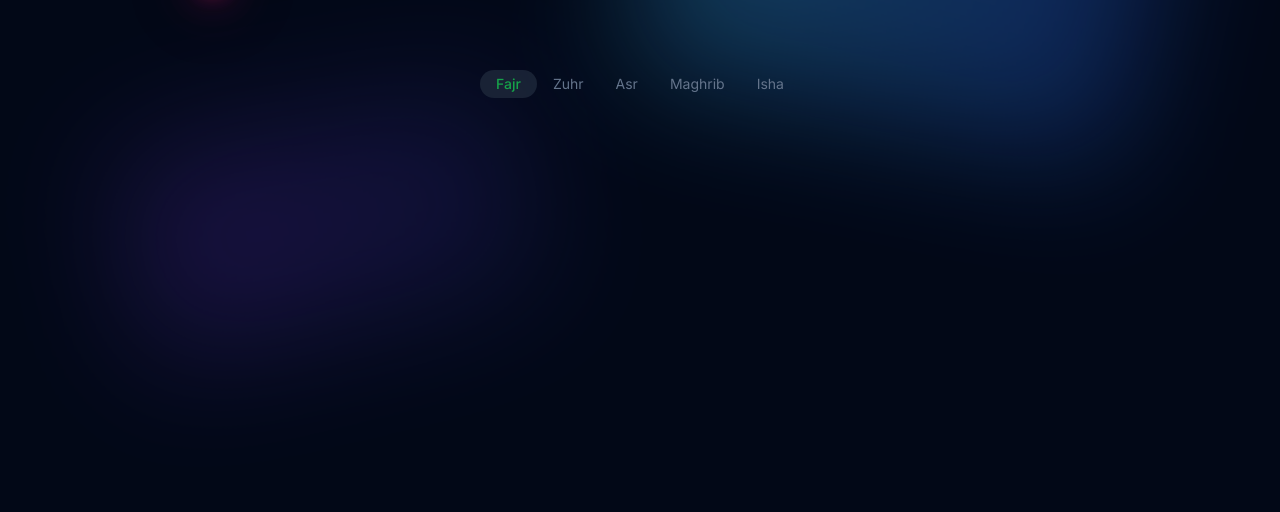
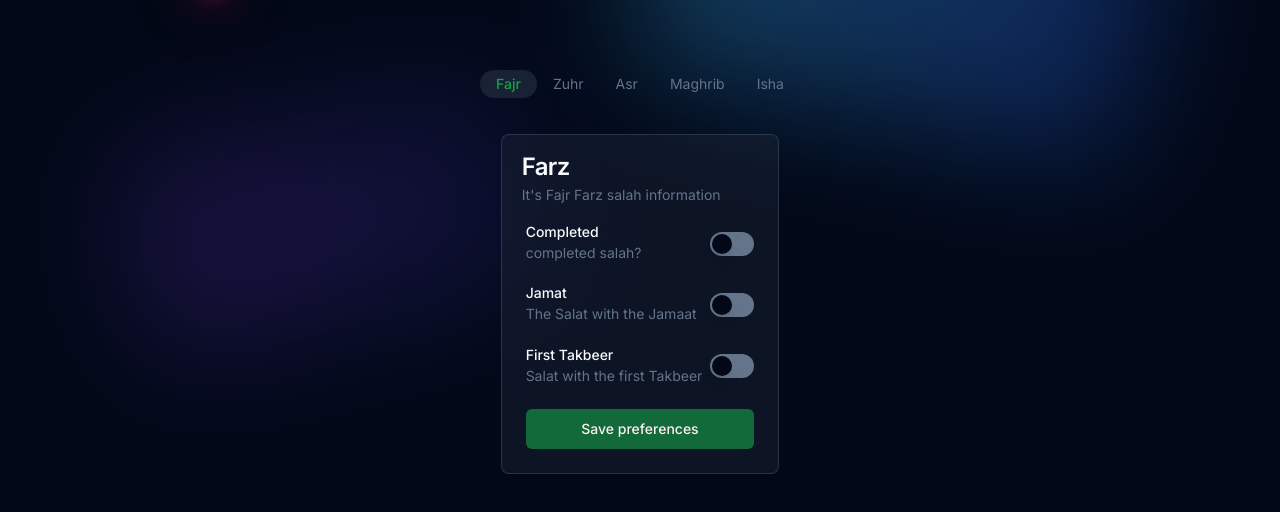
Before and after one commit to Shahriyar-Hosen/Proactive-Muslim, a Next.js app: page /en in a window 1280 px wide. Shown: the part 380-892 px from the top of the page. Before the commit the page ends 800 px from the top, so only its background shows below. Built offline with nearby package versions, Linux system fonts and the light colour scheme; no server answers.

Commit message:
card almost done

```diff
--- a/messages/bn.json
+++ b/messages/bn.json
@@ -10,13 +10,28 @@
   "HomePage": {
     "page-label": "হোম",
     "salat": {
-      "nav": {
-        "fajr": "ফজর",
-        "asr": "আসর",
-        "zuhr": "যোহর",
-        "maghrib": "মাগরিব",
-        "isha": "ইশা"
-      }
+      "card-label": "এটি {salat} এর {priority} নামাজের তথ্য",
+      "priority": {
+        "Farz": "ফরজ",
+        "Janazah": "জানাযা",
+        "Nafal": "নফল",
+        "Sunnah": "সুন্নাহ",
+        "Wajib": "ওয়াজিব"
+      },
+      "name": {
+        "Fajr": "ফজর",
+        "Zuhr": "আসর",
+        "Asr": "যোহর",
+        "Maghrib": "মাগরিব",
+        "Isha": "ইশা",
+        "Witr": "বিতর"
+      },
+      "completed": "নামাজ আদায়",
+      "completed-label": "নামাজ আদায় করা",
+      "firstTakbeer": "প্রথম তাকবীর",
+      "firstTakbeer-label": "প্রথম তাকবীরের সাথে নামাজ আদায়",
+      "jamat": "জামাত",
+      "jamat-label": "জামাতের সাথে নামাজ আদায়"
     }
   },
   "ProfilePage": {
--- a/messages/en.json
+++ b/messages/en.json
@@ -10,12 +10,27 @@
   "HomePage": {
     "page-label": "Home",
     "salat": {
-      "nav": {
-        "fajr": "Fajr",
-        "zuhr": "Zuhr",
-        "asr": "Asr",
-        "maghrib": "Maghrib",
-        "isha": "Isha"
+      "card-label": "It's {salat} {priority} salah information",
+      "completed": "Completed",
+      "completed-label": "completed salah?",
+      "jamat": "Jamat",
+      "jamat-label": "The Salat with the Jamaat",
+      "firstTakbeer": "First Takbeer",
+      "firstTakbeer-label": "Salat with the first Takbeer",
+      "name": {
+        "Fajr": "Fajr",
+        "Zuhr": "Zuhr",
+        "Asr": "Asr",
+        "Maghrib": "Maghrib",
+        "Isha": "Isha",
+        "Witr": "Witr"
+      },
+      "priority": {
+        "Farz": "Farz",
+        "Wajib": "Wajib",
+        "Sunnah": "Sunnah",
+        "Nafal": "Nafal",
+        "Janazah": "Janazah"
       }
     }
   },
--- /dev/null
+++ b/src/components/all-sections/salat/Card.tsx
@@ -0,0 +1,78 @@
+"use client";
+
+import { useTranslations } from "next-intl";
+import { FC } from "react";
+
+import { Button } from "@/components/ui/button";
+import {
+  Card,
+  CardContent,
+  CardDescription,
+  CardFooter,
+  CardHeader,
+  CardTitle,
+} from "@/components/ui/card";
+import { Label } from "@/components/ui/label";
+import { Switch } from "@/components/ui/switch";
+
+interface ISalatCard {
+  name: Salah;
+  priority: Priority;
+}
+
+export const SalatCard: FC<ISalatCard> = ({ priority, name }) => {
+  const t = useTranslations("HomePage.salat");
+
+  const salatName = t(`name.${name}`);
+  const salatPriority = t(`priority.${priority}`);
+
+  return (
+    <Card className="w-full max-w-[300px]  lg:w-fit mx-auto">
+      <CardContent className="p-0">
+        <CardHeader className="p-5">
+          <CardTitle>{salatPriority}</CardTitle>
+          <CardDescription>
+            {t("card-label", { salat: salatName, priority: salatPriority })}
+          </CardDescription>
+        </CardHeader>
+        <CardContent className="grid gap-6">
+          <div className="flex items-center justify-between space-x-2">
+            <Label htmlFor="completed" className="flex flex-col space-y-1">
+              <span>{t("completed")}</span>
+              <span className="font-normal leading-snug text-muted-foreground">
+                {t("completed-label", { salat: salatName })}
+              </span>
+            </Label>
+            <Switch id="completed" />
+          </div>
+          <div className="flex items-center justify-between space-x-2">
+            <Label htmlFor="jamat" className="flex flex-col space-y-1">
+              <span className="capitalize">{t("jamat")}</span>
+              <span className="font-normal leading-snug text-muted-foreground">
+                {t("jamat-label", { salat: salatName })}
+              </span>
+            </Label>
+            <Switch id="jamat" />
+          </div>
+          <div className="flex items-center justify-between space-x-2">
+            <Label htmlFor="firstTakbeer" className="flex flex-col space-y-1">
+              <span>{t("firstTakbeer")}</span>
+              <span className="font-normal leading-snug text-muted-foreground">
+                {t("firstTakbeer-label", { salat: salatName })}
+              </span>
+            </Label>
+            <Switch id="firstTakbeer" />
+          </div>
+        </CardContent>
+        <CardFooter>
+          <Button
+            variant="secondary"
+            className="w-full bg-secondary/60 hover:bg-secondary/70"
+          >
+            Save preferences
+          </Button>
+        </CardFooter>
+      </CardContent>
+    </Card>
+  );
+};
--- a/src/components/all-sections/salat/index.tsx
+++ b/src/components/all-sections/salat/index.tsx
@@ -1,6 +1,7 @@
 "use client";
 
 import { FC, useState } from "react";
+import { SalatCard } from "./Card";
 import { SalatNav } from "./nav";
 
 export const Salat: FC = () => {
@@ -8,8 +9,9 @@ export const Salat: FC = () => {
   // TODO: Will update with prayer times
 
   return (
-    <section id="salat">
+    <section id="salat" className="space-y-5">
       <SalatNav selected={selectedSalat} setSelectedSalat={setSelectedSalat} />
+      <SalatCard name="Fajr" priority="Farz" />
     </section>
   );
 };
--- a/src/components/all-sections/salat/nav.tsx
+++ b/src/components/all-sections/salat/nav.tsx
@@ -13,13 +13,13 @@ interface ISalatNav {
 }
 
 export const SalatNav: FC<ISalatNav> = ({ selected, setSelectedSalat }) => {
-  const t = useTranslations("HomePage.salat");
+  const t = useTranslations("HomePage.salat.name");
 
   return (
     <div className="relative">
       <ScrollArea className="max-w-[600px] lg:max-w-fit mx-auto">
         <div className={cn("mb-4 flex items-center")}>
-          {navItems.map(({ name, label }) => (
+          {navItems.map(({ label }) => (
             <div
               key={label}
               onClick={() => setSelectedSalat(label)}
@@ -30,7 +30,7 @@ export const SalatNav: FC<ISalatNav> = ({ selected, setSelectedSalat }) => {
                   : "text-muted-foreground"
               )}
             >
-              {t(name)}
+              {t(label)}
             </div>
           ))}
         </div>
--- a/src/components/all-sections/salat/navItems.ts
+++ b/src/components/all-sections/salat/navItems.ts
@@ -1,31 +1,23 @@
 import { MessageKeys } from "next-intl";
 
 interface INav {
-  label: Salah;
-  name: MessageKeys<
-    {},
-    "nav.fajr" | "nav.zuhr" | "nav.asr" | "nav.maghrib" | "nav.isha"
-  >;
+  label: I18nSalah;
 }
+
 export const navItems: INav[] = [
   {
-    name: "nav.fajr",
     label: "Fajr",
   },
   {
-    name: "nav.zuhr",
     label: "Zuhr",
   },
   {
-    name: "nav.asr",
     label: "Asr",
   },
   {
-    name: "nav.maghrib",
     label: "Maghrib",
   },
   {
-    name: "nav.isha",
     label: "Isha",
   },
 ];
--- a/src/components/ui/card.tsx
+++ b/src/components/ui/card.tsx
@@ -1,6 +1,6 @@
-import * as React from "react"
+import * as React from "react";
 
-import { cn } from "@/lib/utils"
+import { cn } from "@/lib/utils";
 
 const Card = React.forwardRef<
   HTMLDivElement,
@@ -10,12 +10,13 @@ const Card = React.forwardRef<
     ref={ref}
     className={cn(
       "rounded-lg border bg-card text-card-foreground shadow-sm",
+      "bg-slate-800/40 border-slate-600/50 text-foreground",
       className
     )}
     {...props}
   />
-))
-Card.displayName = "Card"
+));
+Card.displayName = "Card";
 
 const CardHeader = React.forwardRef<
   HTMLDivElement,
@@ -26,8 +27,8 @@ const CardHeader = React.forwardRef<
     className={cn("flex flex-col space-y-1.5 p-6", className)}
     {...props}
   />
-))
-CardHeader.displayName = "CardHeader"
+));
+CardHeader.displayName = "CardHeader";
 
 const CardTitle = React.forwardRef<
   HTMLParagraphElement,
@@ -41,8 +42,8 @@ const CardTitle = React.forwardRef<
     )}
     {...props}
   />
-))
-CardTitle.displayName = "CardTitle"
+));
+CardTitle.displayName = "CardTitle";
 
 const CardDescription = React.forwardRef<
   HTMLParagraphElement,
@@ -53,16 +54,16 @@ const CardDescription = React.forwardRef<
     className={cn("text-sm text-muted-foreground", className)}
     {...props}
   />
-))
-CardDescription.displayName = "CardDescription"
+));
+CardDescription.displayName = "CardDescription";
 
 const CardContent = React.forwardRef<
   HTMLDivElement,
   React.HTMLAttributes<HTMLDivElement>
 >(({ className, ...props }, ref) => (
   <div ref={ref} className={cn("p-6 pt-0", className)} {...props} />
-))
-CardContent.displayName = "CardContent"
+));
+CardContent.displayName = "CardContent";
 
 const CardFooter = React.forwardRef<
   HTMLDivElement,
@@ -73,7 +74,14 @@ const CardFooter = React.forwardRef<
     className={cn("flex items-center p-6 pt-0", className)}
     {...props}
   />
-))
-CardFooter.displayName = "CardFooter"
+));
+CardFooter.displayName = "CardFooter";
 
-export { Card, CardHeader, CardFooter, CardTitle, CardDescription, CardContent }
+export {
+  Card,
+  CardHeader,
+  CardFooter,
+  CardTitle,
+  CardDescription,
+  CardContent,
+};
--- a/src/types/index.d.ts
+++ b/src/types/index.d.ts
@@ -25,3 +25,8 @@ declare interface Data<T> {
 }
 
 declare type Salah = "Fajr" | "Zuhr" | "Asr" | "Maghrib" | "Isha" | "Witr";
+declare type Priority = "Farz" | "Wajib" | "Sunnah" | "Nafal" | "Janazah";
+declare type I18nSalah = MessageKeys<
+  { Fajr: string; Zuhr: string; Asr: string; Maghrib: string; Isha: string },
+  Salah
+>;
```
